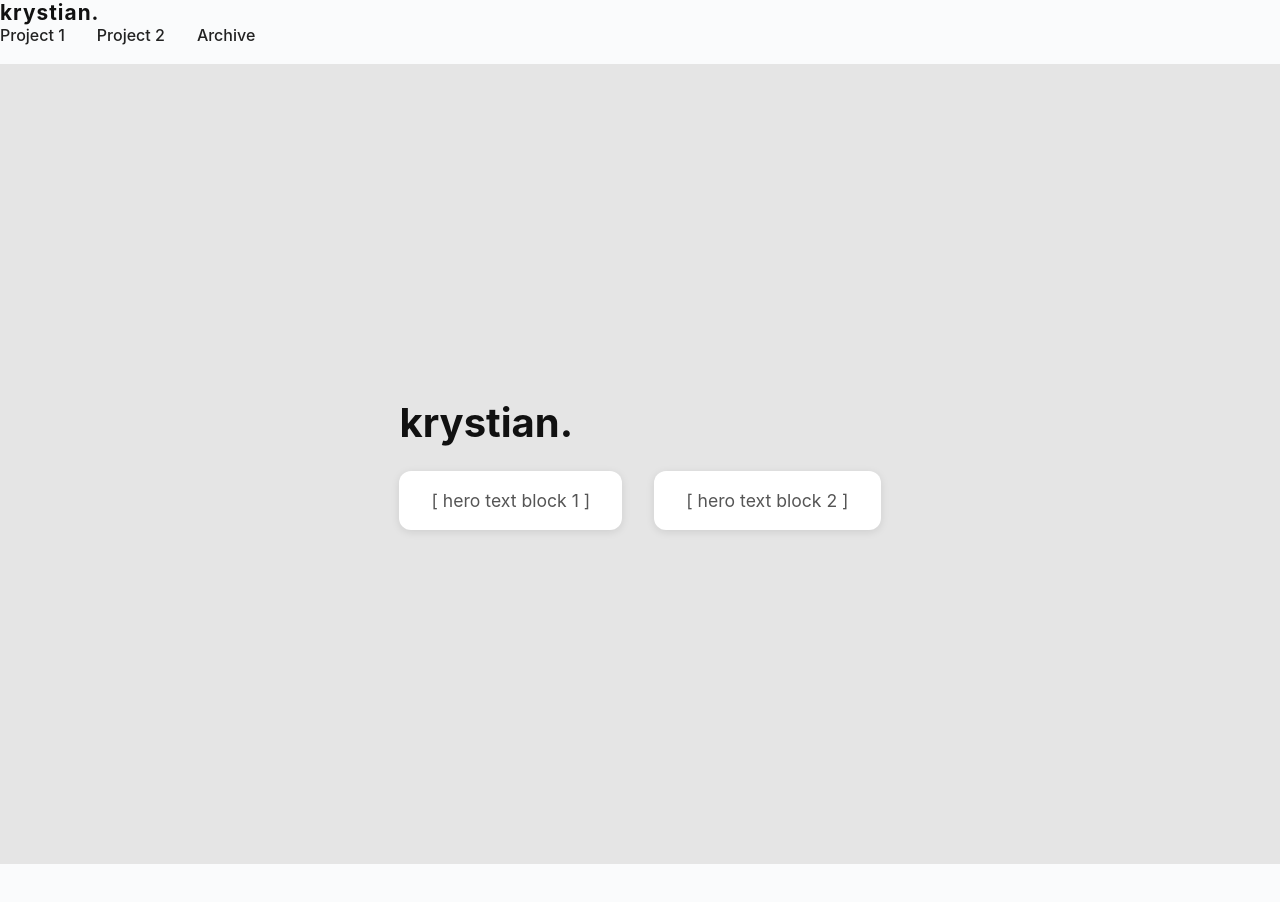
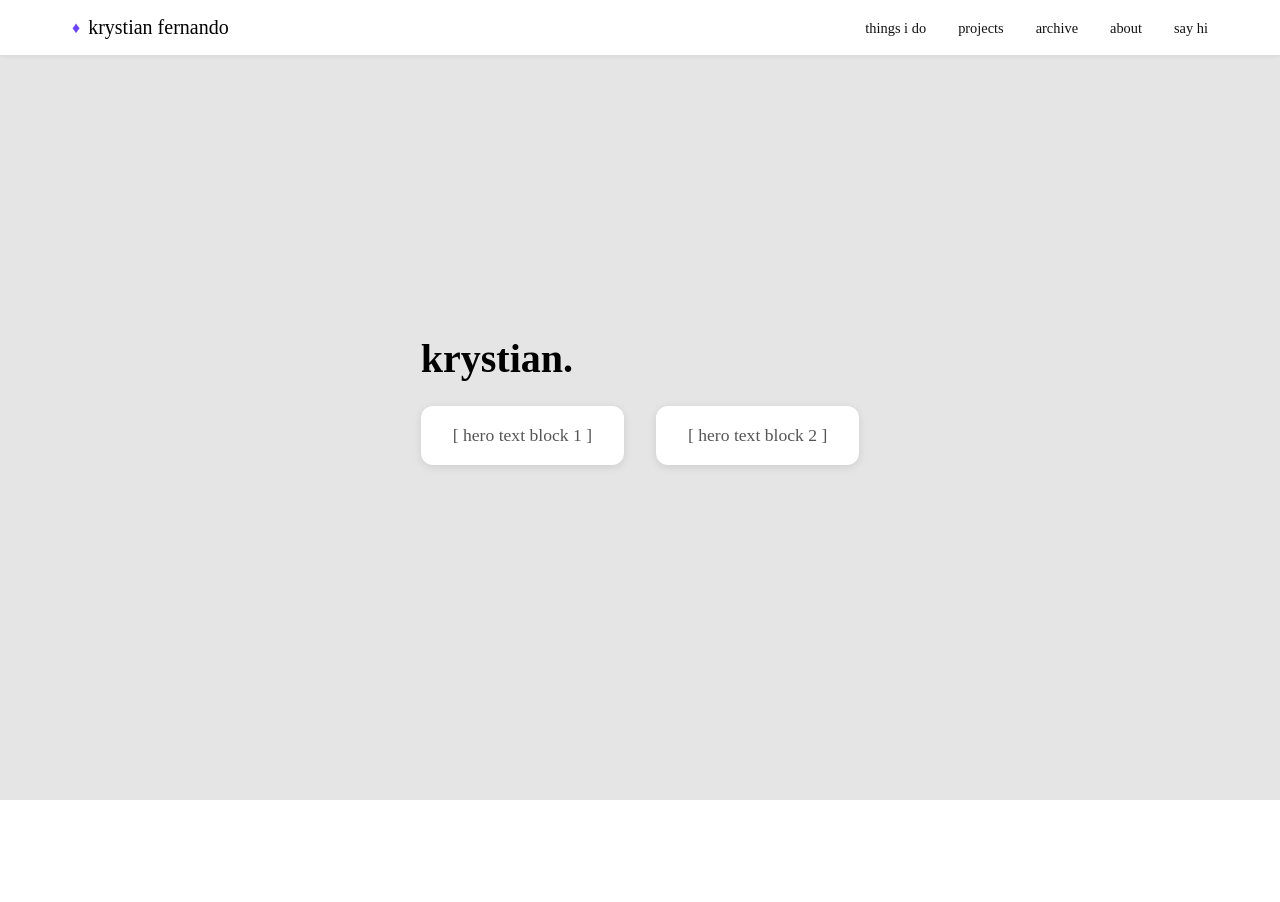
Before and after one commit to tryskian/krystian, a website built with Vite: page index.html in a window 1280 px wide. Shown: the top 902 px of the page. Built offline with nearby package versions, Linux system fonts and the light colour scheme.

Commit message:
fix issue with page scroll sequence

```diff
--- a/index.html
+++ b/index.html
@@ -8,13 +8,17 @@
 </head>
 <body>
   <nav class="navbar">
-    <span class="logo">krystian.</span>
+  <div class="nav-inner">
+    <span class="logo">krystian fernando</span>
     <ul class="nav-links">
-      <li><a href="#project1">Project 1</a></li>
-      <li><a href="#project2">Project 2</a></li>
-      <li><a href="#archive">Archive</a></li>
+      <li><a href="#what-i-do">things i do</a></li>
+      <li><a href="#projects-scroll">projects</a></li>
+      <li><a href="#archive">archive</a></li>
+      <li><a href="#about">about</a></li>
+      <li><a href="#say-hi">say hi</a></li>
     </ul>
-  </nav>
+  </div>
+</nav>
       <main>
   <!-- Hero Section -->
   <section class="section hero-section" id="home">
--- a/src/main.js
+++ b/src/main.js
@@ -21,7 +21,12 @@ if (horizontalSection && horizontalInner) {
         pin: true,
         anticipatePin: 1,
         invalidateOnRefresh: true,
-        snap: 1 / (panels.length - 1)
+        markers: false,
+        snap: {
+          snapTo: 1 / (panels.length - 1),
+          duration: 0.3,
+          ease: "power2.out"
+        }
       }
     });
     const st = horizontalTween.scrollTrigger;
--- a/src/style.css
+++ b/src/style.css
@@ -5,53 +5,61 @@
   padding: 0;
 }
 
+/* Global Scroll & Snap */
 html {
   overflow-x: hidden;
+  scroll-behavior: smooth;
+  scroll-snap-type: y mandatory;
 }
-
 body {
-  overflow-x: hidden;
   overflow-y: auto;
-  font-family: 'Inter', sans-serif;
-  color: #111;
-  background: #fafbfc;
 }
 
 /* Navbar */
 /* make the navbar truly fixed on top */
 .navbar {
-  position: fixed;      /* instead of sticky */
-  top: 0;
-  left: 0;
-  width: 100vw;         /* full width */
-  z-index: 9999;        /* sit above everything else */
+  position: fixed;
+  top: 0; left: 0;
+  width: 100%;
+  background: #fff;
+  box-shadow: 0 2px 4px rgba(0,0,0,0.05);
+  z-index: 1000;
 }
-
-/* prevent content from hiding under the fixed nav */
-body {
-  padding-top: 4rem;    /* adjust 4rem to match your navbar height */
-  overflow-x: hidden;
-  overflow-y: auto;
+.nav-inner {
+  max-width: 1200px;
+  margin: 0 auto;
+  display: flex;
+  align-items: center;
+  justify-content: space-between;
+  padding: 1rem 2rem;
 }
-
 .logo {
-  font-weight: bold;
-  font-size: 1.3rem;
-  letter-spacing: 0.05em;
+  font-size: 1.25rem;
+  font-weight: 400;
+  display: flex;
+  align-items: center;
+}
+/* optional diamond icon before your name */
+.logo::before {
+  content: '♦';
+  margin-right: 0.5rem;
+  color: #6b44f7;
+  font-size: 1rem;
 }
 .nav-links {
-  list-style: none;
   display: flex;
   gap: 2rem;
+  list-style: none;
 }
 .nav-links a {
   text-decoration: none;
-  color: #222;
+  color: #111;
+  font-size: 0.9rem;
   font-weight: 500;
-  font-size: 1rem;
   transition: color 0.2s;
 }
-.nav-links a:hover {
+.nav-links a:hover,
+.nav-links a[aria-current="page"] {
   color: #6b44f7;
 }
 
@@ -177,3 +185,17 @@ body {
     padding: 1.5rem 1rem;
   }
 }
+
+/* Section Snap Points */
+main > section {
+  scroll-snap-align: start;
+  height: 100vh;
+}
+
+/* Horizontal Snap (optional manual swipe) */
+.horizontal-inner {
+  scroll-snap-type: x mandatory;
+}
+.horizontal-inner .slide {
+  scroll-snap-align: start;
+}
```
